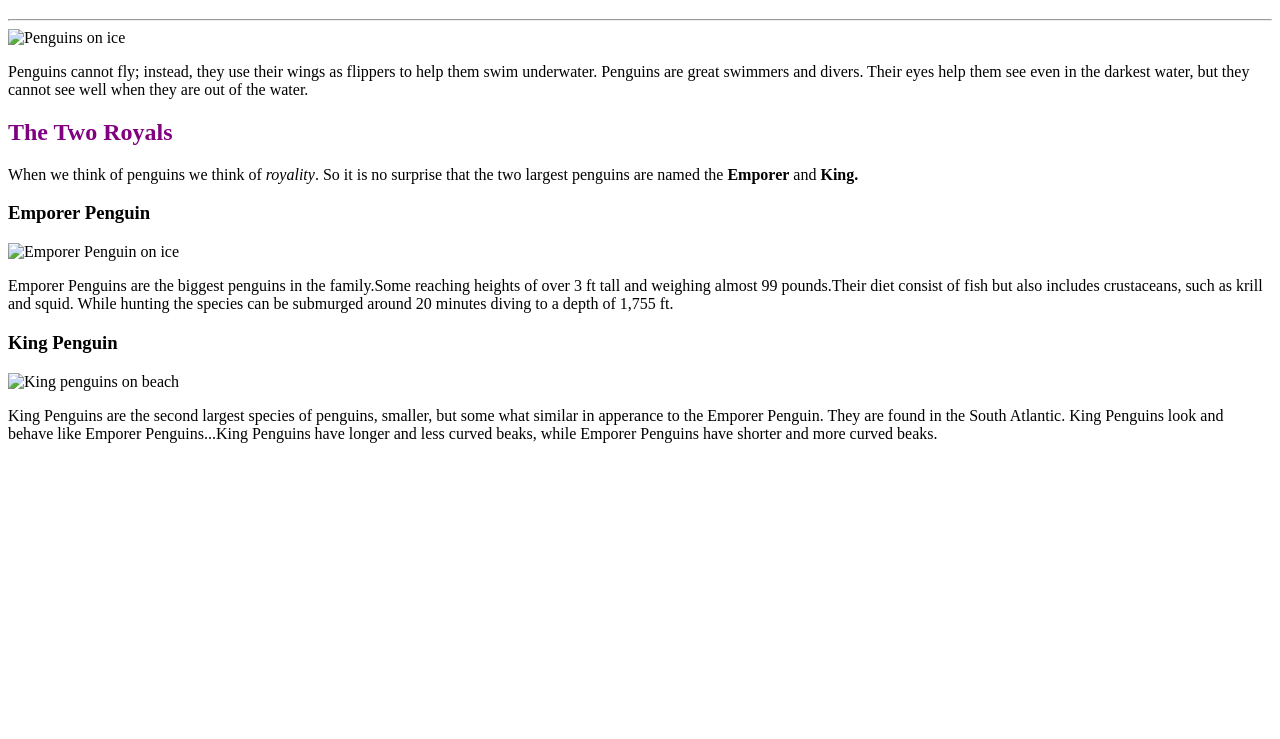
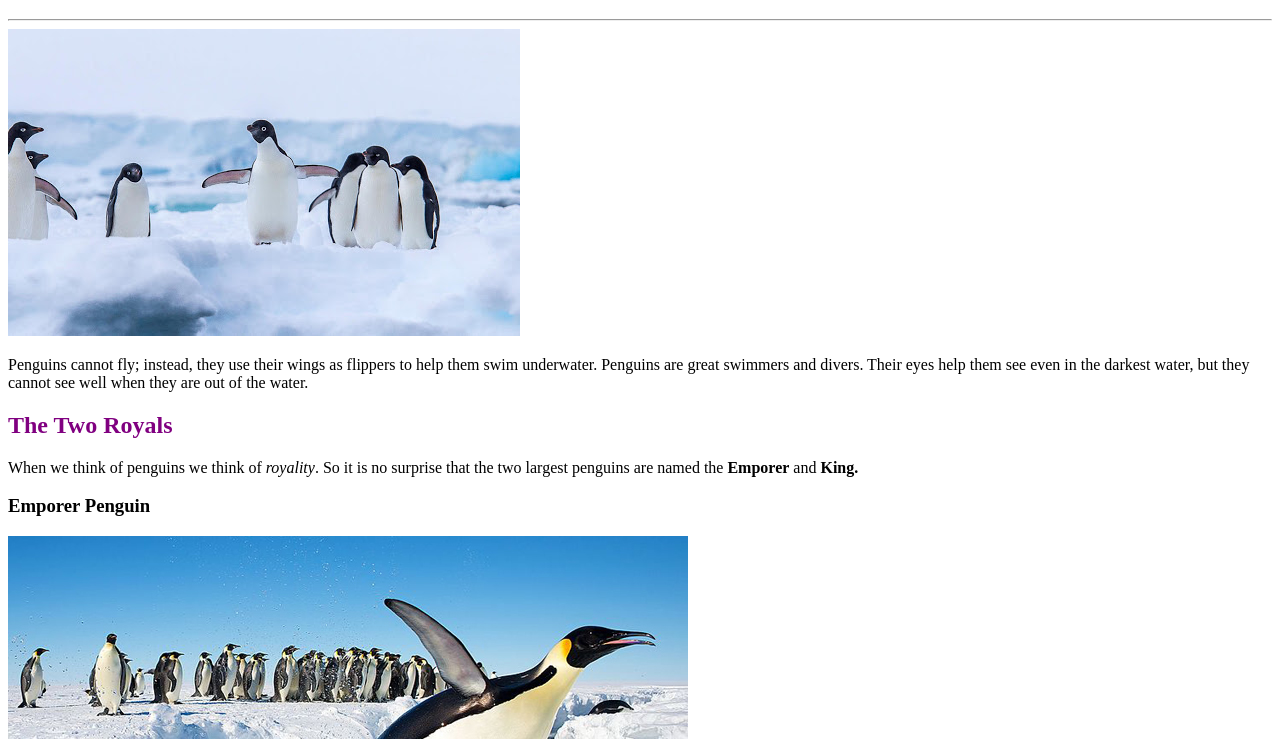
Before and after one commit to mduffy12/Michael-s-Website-project, a plain HTML site: page index.html in a window 1280 px wide. Shown: the part 61-800 px from the top of the page. Drawn offline with Linux system fonts and the light colour scheme.

Commit message:
Correcting Image File

```diff
--- a/index.html
+++ b/index.html
@@ -7,15 +7,15 @@
 <body>
 	<h1>Penguins</h1>
 	<hr>
-	<img src="file:///C|/Users/12104/Desktop/Web Design 1/penguins/images/penguins.jpg" alt="Penguins on ice">
+	<img src="images/penguins.jpg" alt="Penguins on ice">
 	<p>Penguins cannot fly; instead, they use their wings as flippers to help them swim underwater. Penguins are great swimmers and divers. Their eyes help them see even in the darkest water, but they cannot see well when they are out of the water.</p>
 	<h2 style="color:purple">The Two Royals</h2>
 	<p Title="Emporer and King are the highest title of nobility in many countries.">When we think of penguins we think of <i>royality</i>. So it is no surprise that the two largest penguins are named the <b>Emporer</b> and <b>King.</b></p>
 	<h3>Emporer Penguin</h3>
-	<img src="file:///C|/Users/12104/Desktop/Web Design 1/penguins/images/emperor-penguins.jpg" alt="Emporer Penguin on ice">
+	<img src="images/emperor-penguins.jpg" alt="Emporer Penguin on ice">
 	<p>Emporer Penguins are the biggest penguins in the family.Some reaching heights of over 3 ft tall and weighing almost 99 pounds.Their diet consist of fish but also includes crustaceans, such as krill and squid. While hunting the species can be submurged around 20 minutes diving to a depth of 1,755 ft. </p>
 	<h3>King Penguin</h3>
-	<img src="file:///C|/Users/12104/Desktop/Web Design 1/penguins/images/king-penguins.jpg" alt="King penguins on beach">
+	<img src="images/king-penguins.jpg" alt="King penguins on beach">
 	<p> King Penguins are the second largest species of penguins, smaller, but some what similar in apperance to the Emporer Penguin. They are found in the South Atlantic. King Penguins look and behave like Emporer Penguins...King Penguins have longer and less curved beaks, while Emporer Penguins have shorter and more curved beaks. </p>
 	</body>
 </html>
```
